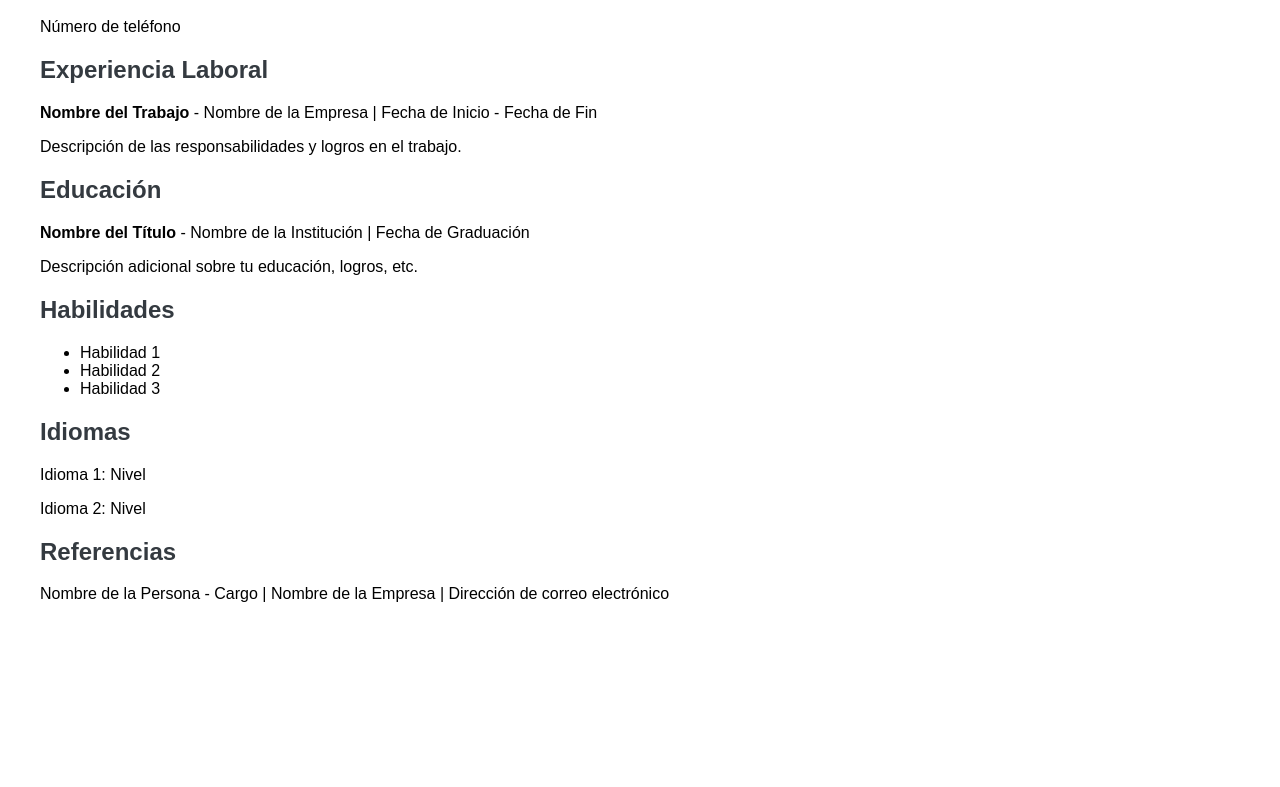
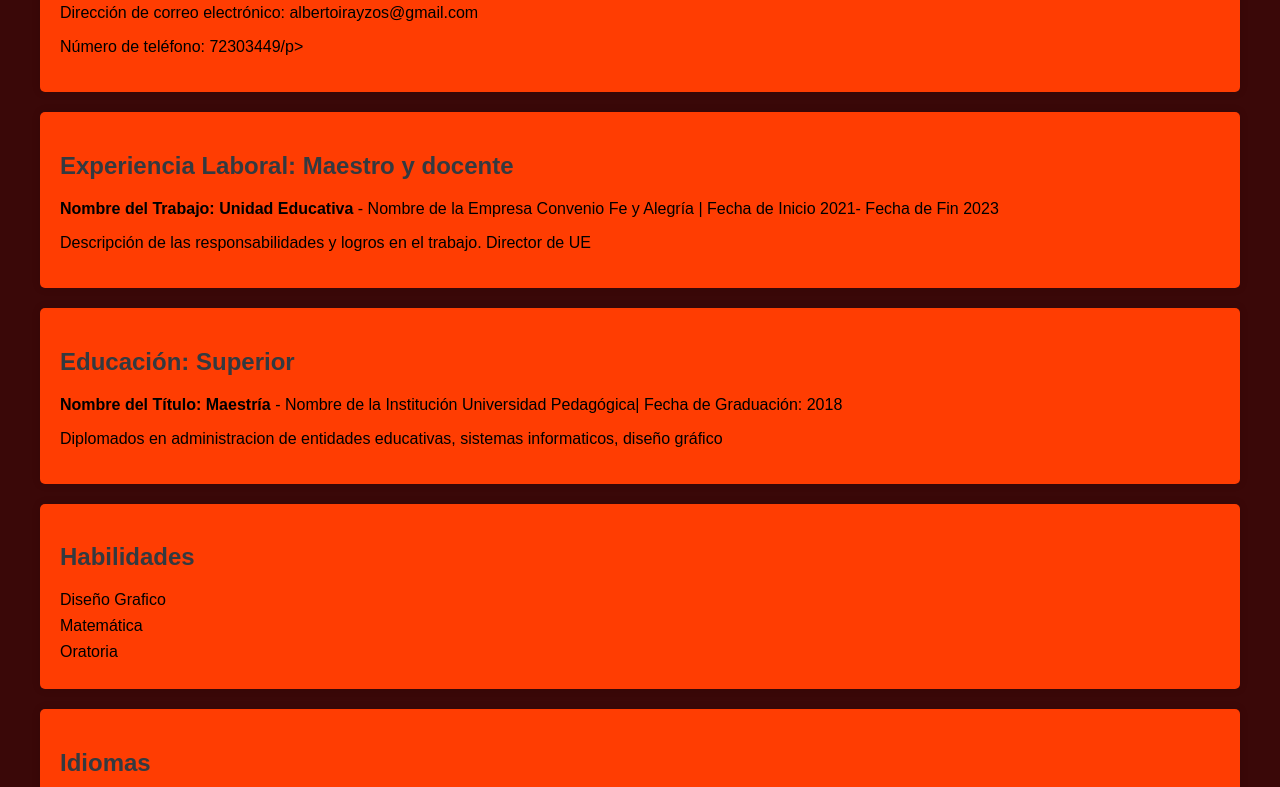
Before and after one commit to albertopablo777/proyectito.github.io, a plain HTML site: page index.html in a window 1280 px wide. Shown: the part 136-923 px from the top of the page. Before the commit the page ends 800 px from the top, so only its background shows below. Drawn offline with Linux system fonts and the light colour scheme.

Commit message:
Update index.html

```diff
--- a/index.html
+++ b/index.html
@@ -1,5 +1,6 @@
 <!DOCTYPE html>
 <html lang="es">
+<link rel="stylesheet" href="styles.css">
 
 <head>
     <meta charset="UTF-8">
@@ -28,36 +29,36 @@
 
 <body>
     <div class="section">
-        <h1>Mi Nombre</h1>
-        <p>Dirección de correo electrónico</p>
-        <p>Número de teléfono</p>
+        <h1>Mi Nombre es Alberto Pablo Irayzos Tapia</h1>
+        <p>Dirección de correo electrónico:  albertoirayzos@gmail.com</p>
+        <p>Número de teléfono:   72303449/p>
     </div>
 
     <div class="section">
-        <h2>Experiencia Laboral</h2>
-        <p><strong>Nombre del Trabajo</strong> - Nombre de la Empresa | Fecha de Inicio - Fecha de Fin</p>
-        <p>Descripción de las responsabilidades y logros en el trabajo.</p>
+        <h2>Experiencia Laboral: Maestro y docente</h2>
+        <p><strong>Nombre del Trabajo: Unidad Educativa </strong> - Nombre de la Empresa Convenio Fe y Alegría | Fecha de Inicio 2021- Fecha de Fin 2023</p>
+        <p>Descripción de las responsabilidades y logros en el trabajo. Director de UE</p>
     </div>
 
     <div class="section">
-        <h2>Educación</h2>
-        <p><strong>Nombre del Título</strong> - Nombre de la Institución | Fecha de Graduación</p>
-        <p>Descripción adicional sobre tu educación, logros, etc.</p>
+        <h2>Educación: Superior  </h2>
+        <p><strong>Nombre del Título:  Maestría</strong> - Nombre de la Institución Universidad Pedagógica| Fecha de Graduación:  2018</p>
+        <p>Diplomados en administracion de entidades educativas, sistemas informaticos, diseño gráfico</p>
     </div>
 
     <div class="section">
         <h2>Habilidades</h2>
         <ul>
-            <li>Habilidad 1</li>
-            <li>Habilidad 2</li>
-            <li>Habilidad 3</li>
+            <li>Diseño Grafico</li>
+            <li>Matemática</li>
+            <li>Oratoria</li>
         </ul>
     </div>
 
     <div class="section">
         <h2>Idiomas</h2>
-        <p>Idioma 1: Nivel</p>
-        <p>Idioma 2: Nivel</p>
+        <p>Inglés : Nivel básico</p>
+        <p>Quechua: Nivel básico</p>
     </div>
 
     <div class="section">
```
